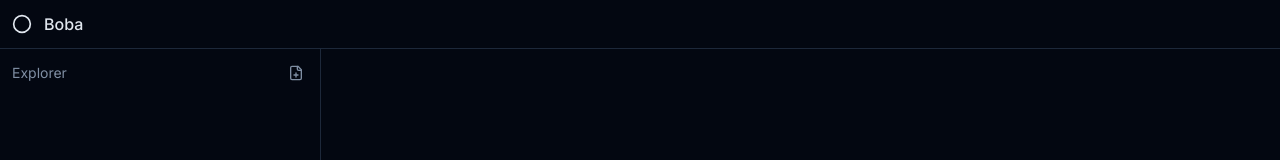
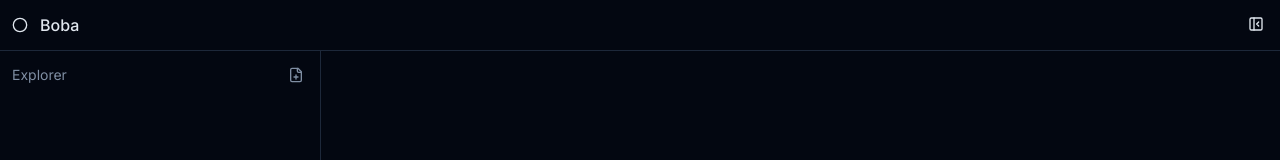
Before and after one commit to kz4killua/boba, a Next.js app: page / in a window 1280 px wide. Shown: the top 160 px of the page. Built offline with nearby package versions, Linux system fonts and the light colour scheme.

Commit message:
Add sidebar toggle

```diff
--- a/src/app/layout.tsx
+++ b/src/app/layout.tsx
@@ -1,6 +1,7 @@
 import type { Metadata } from "next";
 import { Inter } from "next/font/google"
 import "./globals.css";
+import { ExplorerProvider } from "@/components/explorer/providers";
 
 const inter = Inter({ subsets: ["latin"] });
 
@@ -19,7 +20,9 @@ export default function RootLayout({
       <body
         className={`${inter.className}`}
       >
-        {children}
+        <ExplorerProvider>
+          {children}
+        </ExplorerProvider>
       </body>
     </html>
   );
--- a/src/app/page.tsx
+++ b/src/app/page.tsx
@@ -1,21 +1,26 @@
+"use client";
+
 import { Explorer } from "@/components/explorer";
+import { useExplorer } from "@/components/explorer/providers";
 import { TitleBar } from "@/components/title-bar";
-
-import {
-  ResizableHandle,
-  ResizablePanel,
-  ResizablePanelGroup,
-} from "@/components/ui/resizable"
+import { ResizableHandle, ResizablePanel, ResizablePanelGroup } from "@/components/ui/resizable"
 
 export default function Page() {
+
+  const { open } = useExplorer();
+
   return (
     <main className="flex flex-col h-screen w-screen divide-y">
       <TitleBar />
       <ResizablePanelGroup direction="horizontal" className="grow">
-        <ResizablePanel defaultSize={25}>
-          <Explorer />
-        </ResizablePanel>
-        <ResizableHandle />
+        {
+          open && (<>
+            <ResizablePanel defaultSize={25}>
+              <Explorer />
+            </ResizablePanel>
+            <ResizableHandle />
+          </>)
+        }
         <ResizablePanel defaultSize={75}>
 
         </ResizablePanel>
--- a/src/components/explorer/index.tsx
+++ b/src/components/explorer/index.tsx
@@ -30,7 +30,7 @@ function NewFileButton() {
             <FilePlusIcon />
           </Button>
         </TooltipTrigger>
-        <TooltipContent side="bottom" className="bg-background text-foreground rounded border">
+        <TooltipContent side="bottom">
           <p>New File...</p>
         </TooltipContent>
       </Tooltip>
--- /dev/null
+++ b/src/components/explorer/providers.tsx
@@ -0,0 +1,36 @@
+"use client"
+
+import { createContext, useContext, useState } from 'react';
+
+interface ExplorerContextType {
+  toggle: () => void;
+  open: boolean;
+}
+
+const ExplorerContext = createContext<ExplorerContextType | undefined>(undefined);
+
+export const useExplorer = () => {
+  const context = useContext(ExplorerContext);
+  if (!context) {
+    throw new Error('useExplorer must be used within a ExplorerProvider');
+  }
+  return context;
+};
+
+export const ExplorerProvider = ({
+  children
+}: {
+  children: React.ReactNode;
+}) => {
+  const [open, setOpen] = useState(true);
+
+  const toggle = () => {
+    setOpen(!open);
+  }
+
+  return (
+    <ExplorerContext.Provider value={{ toggle, open }}>
+      {children}
+    </ExplorerContext.Provider>
+  );
+}
--- a/src/components/title-bar/index.tsx
+++ b/src/components/title-bar/index.tsx
@@ -1,11 +1,39 @@
+"use client";
+
 import { Logo } from "@/components/ui/logo";
+import { Button } from "@/components/ui/button";
+import { useExplorer } from "@/components/explorer/providers";
+import { PanelLeftIcon, PanelLeftCloseIcon } from "lucide-react";
+import { Tooltip, TooltipContent, TooltipProvider, TooltipTrigger } from "@/components/ui/tooltip";
 
 
 export function TitleBar() {
   return (
-    <header className="bg-background flex flex-row items-center p-3 gap-3 font-medium">
-      <Logo size={20} />
-      Boba
+    <header className="bg-background flex items-center justify-between p-3">
+      <div className="flex items-center gap-3 font-medium">
+        <Logo size={16} /> Boba
+      </div>
+      <div>
+        <ExplorerToggle />
+      </div>
     </header>
   );
 }
+
+function ExplorerToggle() {
+  const { toggle, open } = useExplorer();
+  return (
+    <TooltipProvider>
+      <Tooltip>
+        <TooltipTrigger asChild>
+          <Button variant={"ghost"} className="p-2 size-6" onClick={toggle}>
+            { open ? <PanelLeftCloseIcon /> : <PanelLeftIcon /> }
+          </Button>
+        </TooltipTrigger>
+        <TooltipContent side="bottom">
+          <p>Toggle Explorer</p>
+        </TooltipContent>
+      </Tooltip>
+    </TooltipProvider>
+  );
+}
--- a/src/components/ui/tooltip.tsx
+++ b/src/components/ui/tooltip.tsx
@@ -21,6 +21,8 @@ const TooltipContent = React.forwardRef<
       sideOffset={sideOffset}
       className={cn(
         "z-50 overflow-hidden rounded-md bg-primary px-3 py-1.5 text-xs text-primary-foreground animate-in fade-in-0 zoom-in-95 data-[state=closed]:animate-out data-[state=closed]:fade-out-0 data-[state=closed]:zoom-out-95 data-[side=bottom]:slide-in-from-top-2 data-[side=left]:slide-in-from-right-2 data-[side=right]:slide-in-from-left-2 data-[side=top]:slide-in-from-bottom-2",
+        // Custom additions
+        "bg-background text-foreground rounded border",
         className
       )}
       {...props}
```
